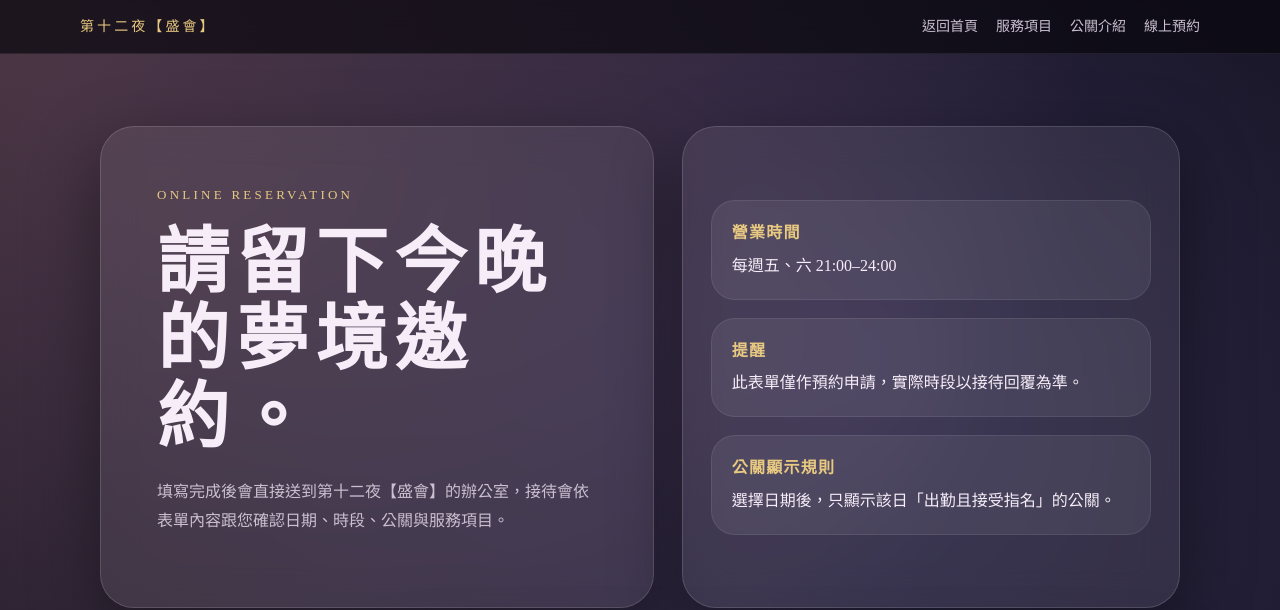
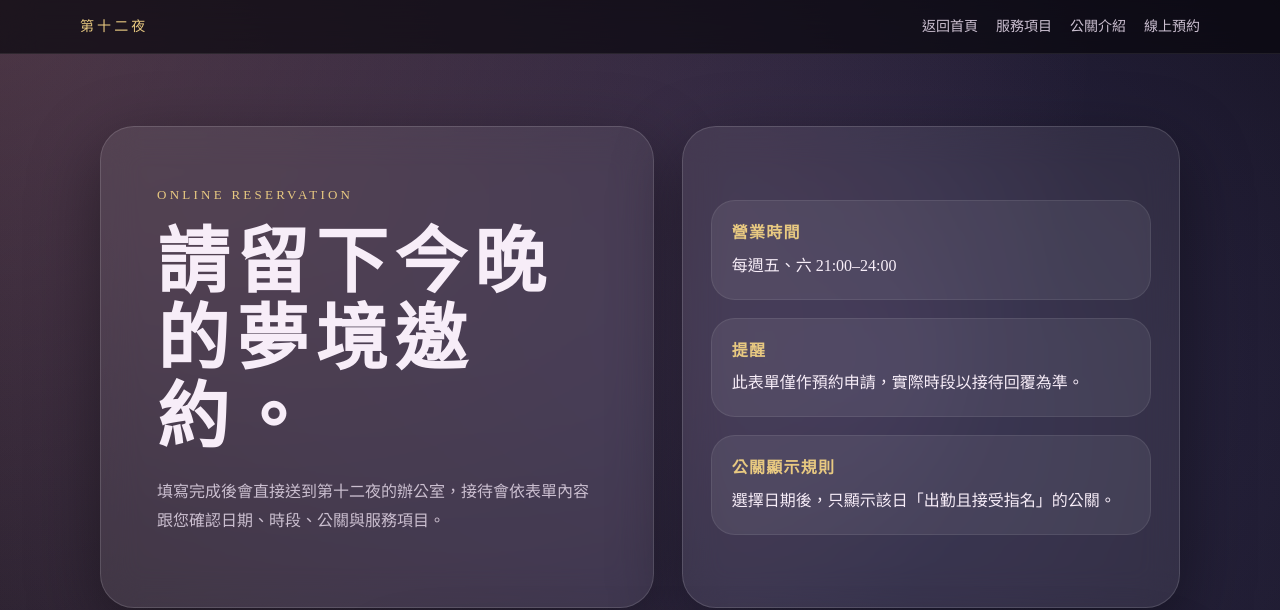
Before and after one commit to Alan-Tsao/Twelfth-Night, a plain HTML site: page booking.html in a window 1280 px wide. Shown: the top 610 px of the page. Drawn offline with Linux system fonts and the light colour scheme; no server answers.

Commit message:
Add files via upload

```diff
--- a/booking.html
+++ b/booking.html
@@ -4,7 +4,7 @@
 <head>
     <meta charset="UTF-8" />
     <meta name="viewport" content="width=device-width, initial-scale=1.0" />
-    <title>第十二夜【盛會】｜線上預約</title>
+    <title>第十二夜｜線上預約</title>
     <link rel="icon" href="images/favicon.png" type="image/png">
     <link rel="stylesheet" href="css/style.css" />
     <link rel="stylesheet" href="css/motion-effects.css">
@@ -12,7 +12,7 @@
 
 <body>
     <nav class="site-nav">
-        <div class="nav-inner"><a class="brand" href="index.html">第十二夜【盛會】</a>
+        <div class="nav-inner"><a class="brand" href="index.html">第十二夜</a>
             <div class="nav-links"><a href="index.html">返回首頁</a><a href="service.html">服務項目</a><a
                     href="cast.html">公關介紹</a><a href="booking.html">線上預約</a></div>
         </div>
@@ -23,7 +23,7 @@
                 <div class="booking-hero-panel">
                     <div class="eyebrow" id="modeEyebrow">ONLINE RESERVATION</div>
                     <h1 id="pageTitle">請留下今晚的夢境邀約。</h1>
-                    <p class="hero-text" id="pageIntro">填寫完成後會直接送到第十二夜【盛會】的辦公室，接待會依表單內容跟您確認日期、時段、公關與服務項目。</p>
+                    <p class="hero-text" id="pageIntro">填寫完成後會直接送到第十二夜的辦公室，接待會依表單內容跟您確認日期、時段、公關與服務項目。</p>
                 </div>
                 <aside class="booking-side-panel">
                     <div class="booking-notice-card"><strong>營業時間</strong>每週五、六 21:00–24:00</div>
--- a/js/booking.js
+++ b/js/booking.js
@@ -327,7 +327,7 @@ function renderCastOptionsFromSheet(date,box,pend,hint){
   if(!rowsForDate.length){
     box.innerHTML='<div class="empty-cast-box">此日期目前沒有班表資料。可以改選其他日期，或在備註中請接待協助安排。</div>';
     pend?.classList.remove("show");
-    if(hint) hint.textContent="此日期尚未在 Google Sheet 班表中設定公關。";
+    if(hint) hint.textContent="此日期尚未有報班的公關。";
     return;
   }
 
```
